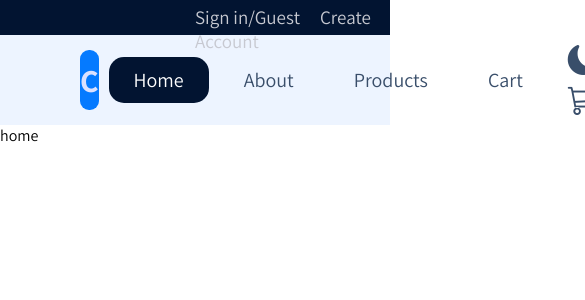
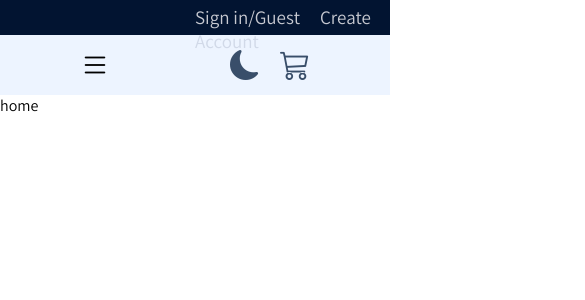
Before and after one commit to Leen-odeh3/comfy-sloth-store, a React (Vite) app: page /home in a window 390 px wide. Shown: the top 300 px of the page, 585 px wide, since content can reach past the window. Built offline with nearby package versions, Linux system fonts and the light colour scheme.

Commit message:
done header responsive

```diff
--- a/src/Component/Header/Header.jsx
+++ b/src/Component/Header/Header.jsx
@@ -1,19 +1,23 @@
 import { NavLink } from "react-router-dom";
 import "./Header.scss";
 import TopHeader from "./TopHeader";
+import { useState } from "react";
 
 const Header = () => {
   const navs = ["Home", "About", "Products", "Cart"];
+
+  const[open,setopen]=useState(false);
 
   return (
     <div>
       <TopHeader />
 
       <div className="main-header">
+      <i className="bi bi-list" onClick={()=>setopen(!open)}></i>
         <div className="title">
           <h1>C</h1>
         </div>
-        <div className="links">
+        <div className="links"  style={{left: open && "70px"}}>
           {navs.map((e, index) => (
             <NavLink active key={index} to={`/${e}`}>
               {e}
--- a/src/Component/Header/Header.scss
+++ b/src/Component/Header/Header.scss
@@ -17,6 +17,12 @@ div {
     }
 
     &.main-header {
+        i {
+            &.bi-list {
+                display: none;
+            }
+        }
+
         display: flex;
         justify-content: space-between;
         align-items: center;
@@ -77,3 +83,41 @@ div {
 }
 
 //------
+
+@media (max-width:800px) {
+    div.main-header {
+        height: 60px;
+
+        .title {
+            display: none;
+        }
+
+        i {
+            &.bi-list {
+                display: flex;
+                font-size: 30px;
+            }
+        }
+    }
+
+    div.main-header {
+        position: relative;
+
+        div.links {
+            background-color: #dce9ff80;
+            border-radius: 7px;
+            text-align: center;
+            padding: 10px;
+            width: 300px;
+            position: absolute;
+            top: 63px;
+            left: -300px;
+            transition: all .5 ease;
+
+            a {
+                margin: auto;
+                display: block;
+            }
+        }
+    }
+}
--- a/src/index.css
+++ b/src/index.css
@@ -14,3 +14,6 @@ a{
 input:focus{
   outline: none;
 }
+i,button{
+  cursor: pointer;
+}
```
